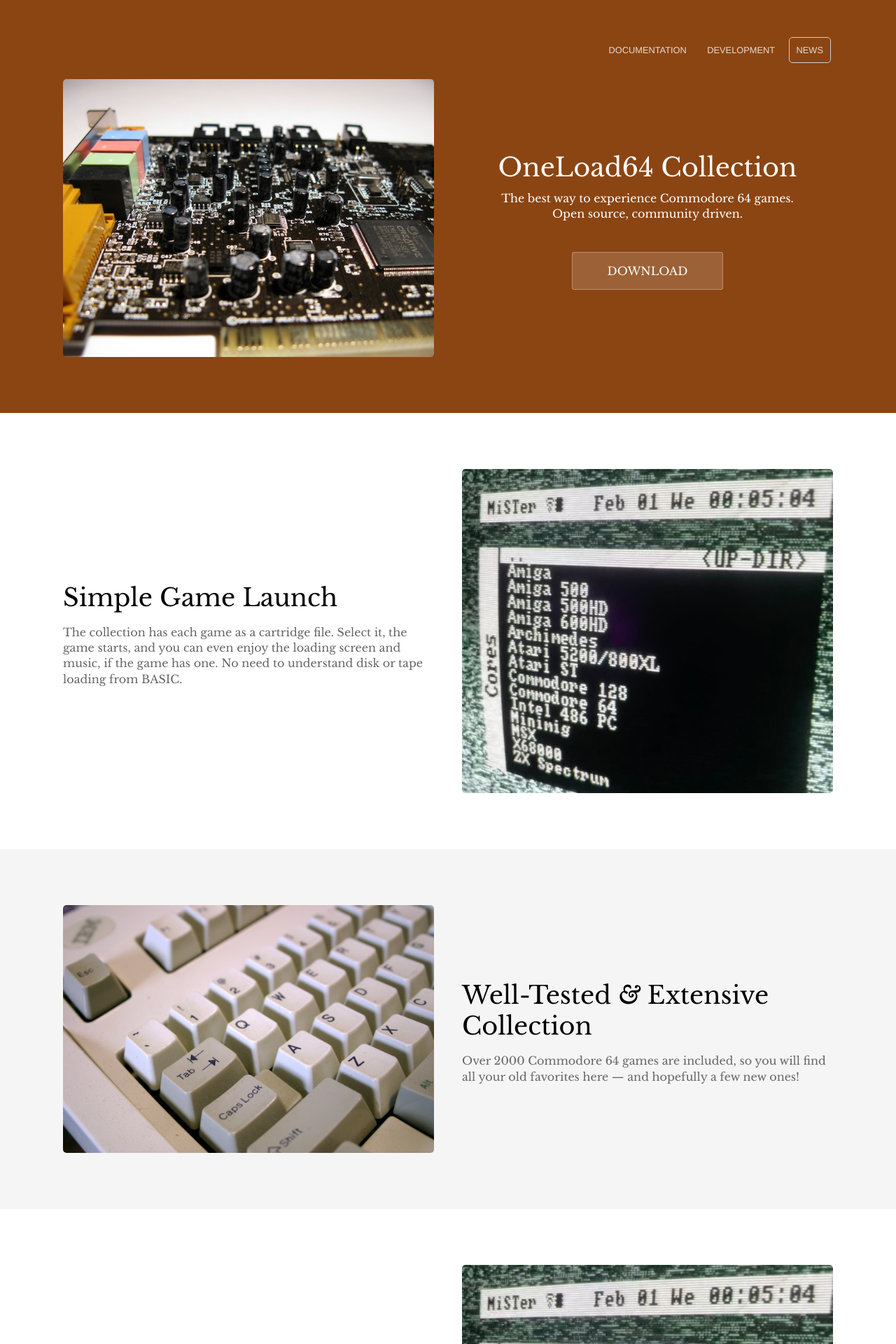
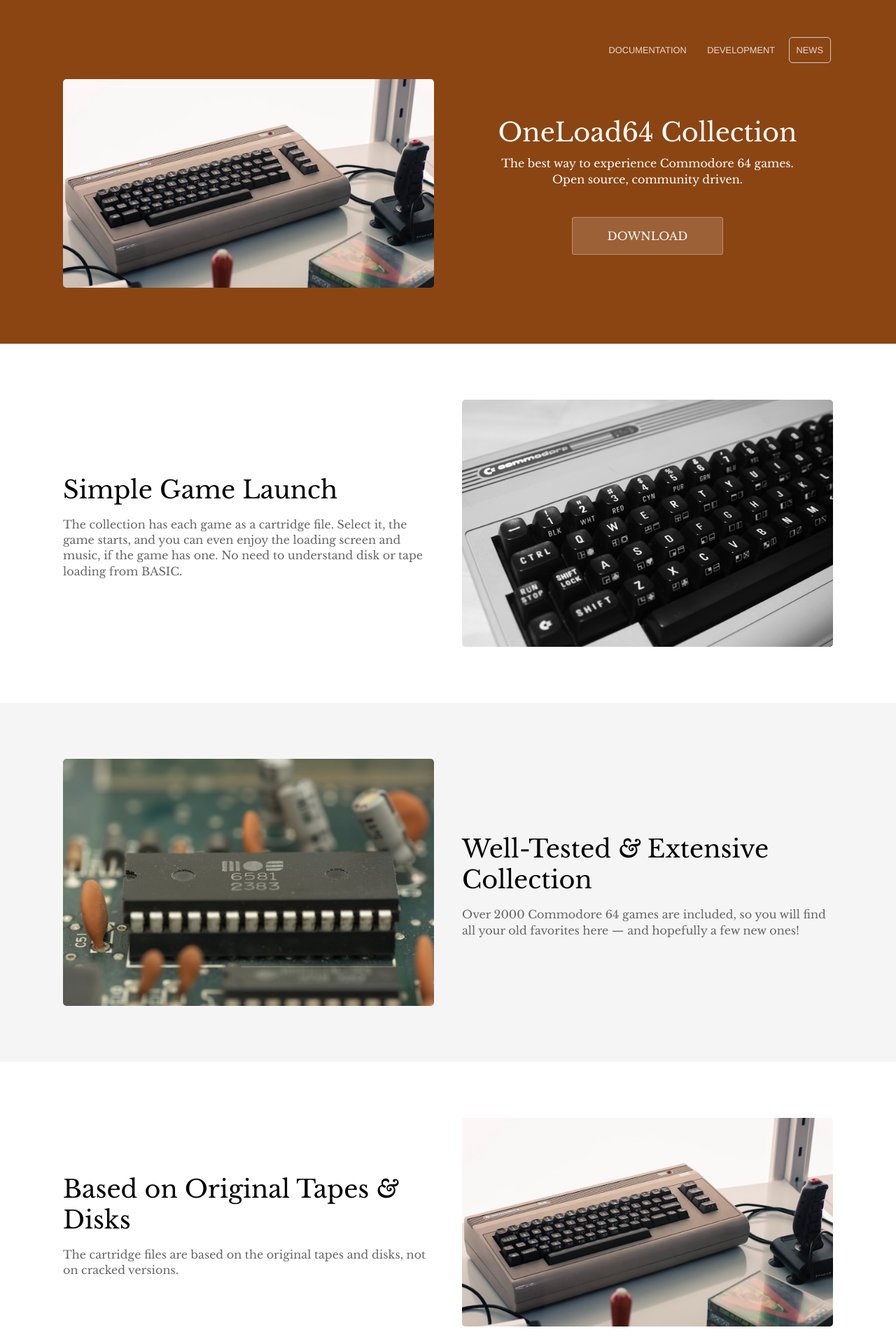
Before and after one commit to oneload64/oneload64.github.io, a Jekyll site: the page built from index.html, in a window 1280 px wide. Shown: the top 1920 px of the page at 70% size. Built offline with Jekyll 4.4.1, drawn with Linux system fonts in a browser that asks for light colours.

Commit message:
Add photos with credits

```diff
--- a/index.html
+++ b/index.html
@@ -11,7 +11,7 @@
         <div class="cta button alt"><a href="{{ site.baseurl }}/download">DOWNLOAD</a></div>
     	</div>
 			<div class="image">
-        <img src="{{ site.baseurl }}/images/soundcard.jpg" alt="Sound Card" title="Photo by nayukim on Flickr" class="screenshot" />
+        <img src="{{ site.baseurl }}/images/c64.jpg" alt="Commodore 64" title="Photo by Kid Clutch on Flickr" class="screenshot" />
 			</div>
 		</div>
 	</section>
@@ -23,7 +23,7 @@
 				<p>The collection has each game as a cartridge file. Select it, the game starts, and you can even enjoy the loading screen and music, if the game has one. No need to understand disk or tape loading from BASIC.</p>
 			</div>
 			<div class="image">
-				<img src="{{ site.baseurl }}/images/placeholder.jpg" alt="Screenshot" class="screenshot" />
+				<img src="{{ site.baseurl }}/images/keyboard.jpg" alt="Screenshot" title="Photo by saturday_sun on Flickr" class="screenshot" />
 			</div>
 		</div>
 	</section>
@@ -35,7 +35,7 @@
 				<p>Over 2000 Commodore 64 games are included, so you will find all your old favorites here — and hopefully a few new ones!</p>
 			</div>
 			<div class="image">
-				<img src="{{ site.baseurl }}/images/keyboard.jpg" alt="Keyboard" title="Photo by sfllaw on Flickr" class="screenshot" />
+				<img src="{{ site.baseurl }}/images/sid.jpg" alt="Keyboard" title="Photo by sbern on Flickr" class="screenshot" />
 			</div>
 		</div>
 	</section>
@@ -47,7 +47,7 @@
 				<p>The cartridge files are based on the original tapes and disks, not on cracked versions.</p>
 			</div>
 			<div class="image">
-				<img src="{{ site.baseurl }}/images/placeholder.jpg" alt="Screenshot" class="screenshot" />
+				<img src="{{ site.baseurl }}/images/c64.jpg" alt="Screenshot" title="Photo by Kid Clutch on Flickr" class="screenshot" />
 			</div>
 		</div>
 	</section>
```
Also changed, not shown: images/c64.jpg (added), images/keyboard.jpg, images/sid.jpg (added), images/soundcard.jpg (deleted).
